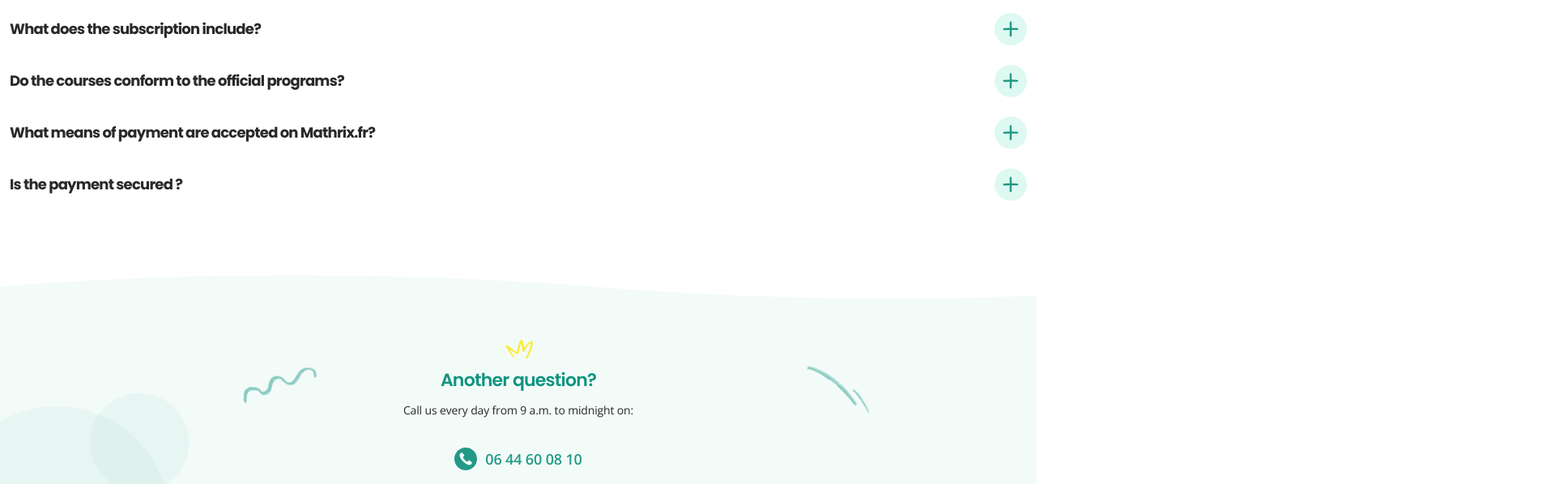
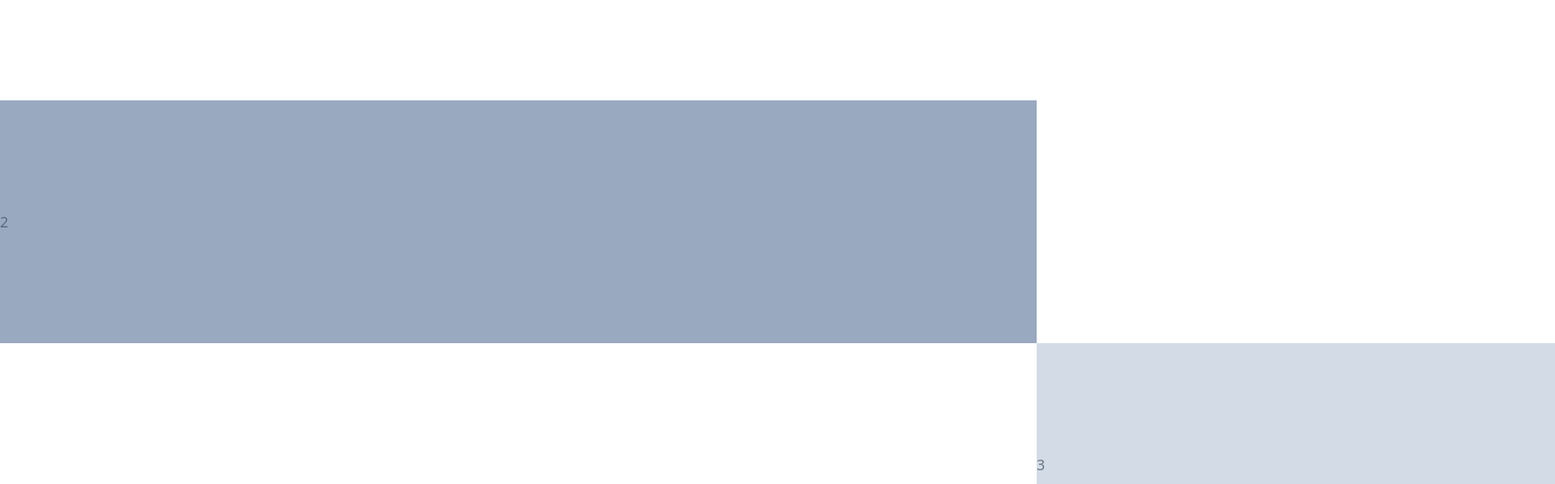
Before and after one commit to Ibrohim005/mathrixcha, a Vue app: page /Premium in a window 1280 px wide. Shown: the part 2082-2680 px from the top of the page at 81% size, 1920 px wide, since content can reach past the window. Built offline with nearby package versions, Linux system fonts and the light colour scheme.

Commit message:
element ui add

```diff
--- /dev/null
+++ b/src/components/Carousel.vue
@@ -0,0 +1,32 @@
+<template>
+  <el-carousel :interval="5000" arrow="always">
+    <el-carousel-item v-for="item in 4" :key="item">
+      <h3>{{ item }}</h3>
+    </el-carousel-item>
+  </el-carousel>
+</template>
+
+<script>
+    export default {
+        name: 'Carousel'
+    }
+
+</script>
+
+<style lang="scss" scoped>
+   .el-carousel__item h3 {
+    color: #475669;
+    font-size: 18px;
+    opacity: 0.75;
+    line-height: 300px;
+    margin: 0;
+  }
+
+  .el-carousel__item:nth-child(2n) {
+    background-color: #99a9bf;
+  }
+
+  .el-carousel__item:nth-child(2n+1) {
+    background-color: #d3dce6;
+  }
+</style>
--- a/src/components/Premium.vue
+++ b/src/components/Premium.vue
@@ -115,14 +115,22 @@
 
     </div>
 
+    <!-- media -->
     <div class="mt-40">
       <Media/>
     </div>
 
+    <!-- carousel -->
+    <div class="carousel mt-15">
+      <Carousel />
+    </div>
+
+    <!-- dropdown -->
     <div class="dropdown-menu mt-16">
         <Dropdown />
     </div>
 
+    <!-- footer -->
     <div class="premium__footer mt-20 text-center pt-20">
       <div class="footer-icon w-8 mx-auto">
         <svg width="34" height="23" viewBox="0 0 34 23" fill="none" xmlns="http://www.w3.org/2000/svg">
@@ -156,6 +164,7 @@
   import HeaderSmall from '../components/HeaderSmall.vue'
   import Media from '../components/Media'
   import Dropdown from '../components/Dropdown'
+  import Carousel from '../components/Carousel'
 
 
   export default {
@@ -181,7 +190,7 @@
     },
     components: {
 
-      HeaderSmall, Media, Dropdown
+      HeaderSmall, Media, Dropdown, Carousel
     }
     }
 </script>
```
Also changed, not shown: src/main.js (+13 -0 lines), src/components/Slider.vue (line endings or trailing spaces).
